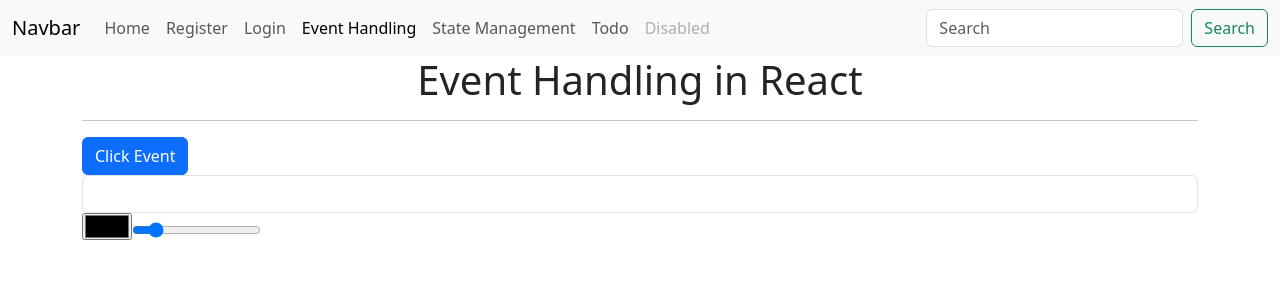
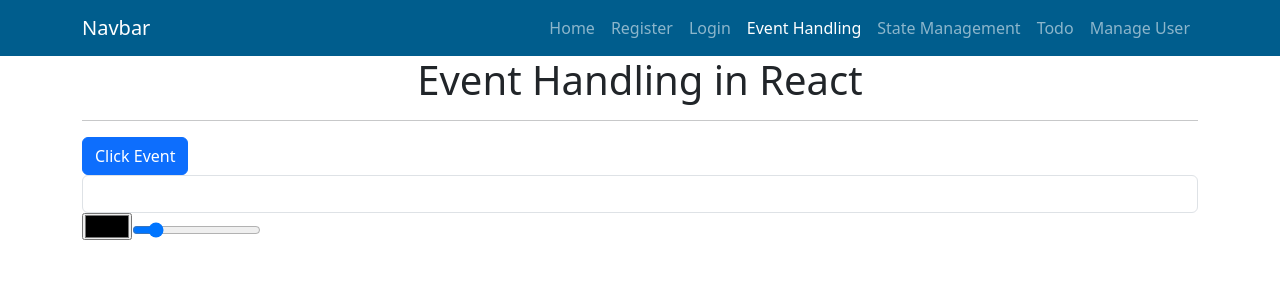
Before and after one commit to digipodium/DP-2023-AUG-MERN-06-00-SS, a React (Vite) app in the folder Section 2/frontend/: page /eventhandling in a window 1280 px wide. Shown: the top 300 px of the page. Built offline with nearby package versions, Linux system fonts and the light colour scheme.

Commit message:
manage user

```diff
--- a/Section 2/frontend/index.html
+++ b/Section 2/frontend/index.html
@@ -5,6 +5,7 @@
     <link rel="icon" type="image/svg+xml" href="/vite.svg" />
     <meta name="viewport" content="width=device-width, initial-scale=1.0" />
     <title>My React App</title>
+    <link rel="stylesheet" href="https://cdnjs.cloudflare.com/ajax/libs/font-awesome/6.4.2/css/all.min.css" integrity="sha512-z3gLpd7yknf1YoNbCzqRKc4qyor8gaKU1qmn+CShxbuBusANI9QpRohGBreCFkKxLhei6S9CQXFEbbKuqLg0DA==" crossorigin="anonymous" referrerpolicy="no-referrer" />
     <link href="https://cdn.jsdelivr.net/npm/bootstrap@5.3.2/dist/css/bootstrap.min.css" rel="stylesheet" integrity="sha384-T3c6CoIi6uLrA9TneNEoa7RxnatzjcDSCmG1MXxSR1GAsXEV/Dwwykc2MPK8M2HN" crossorigin="anonymous">
   </head>
   <body>
--- a/Section 2/frontend/src/App.jsx
+++ b/Section 2/frontend/src/App.jsx
@@ -12,6 +12,7 @@ import Todo from "./components/Todo";
 import { Toaster } from "react-hot-toast";
 import { AnimatePresence } from "framer-motion";
 import { SnackbarProvider } from "notistack";
+import ManageUser from "./components/ManageUser";
 
 const App = () => {
   return (
@@ -28,6 +29,7 @@ const App = () => {
           <Route path="/eventhandling" element={<EventHandling />} />
           <Route path="/state" element={<StateManagement />} />
           <Route path="/todo" element={<Todo />} />
+          <Route path="/manageuser" element={<ManageUser />} />
           <Route path="*" element={<NotFound />} />
 
         </Routes>
--- /dev/null
+++ b/Section 2/frontend/src/components/ManageUser.jsx
@@ -0,0 +1,71 @@
+import React, { useEffect, useState } from 'react'
+
+const ManageUser = () => {
+
+    const [userList, setUserList] = useState([]);
+
+    const fetchUserData = async () => {
+        const res = await fetch('http://localhost:5000/user/getall');
+        console.log(res.status);
+        const data = await res.json();
+        console.log(data);
+        setUserList(data);
+    };
+
+    useEffect(() => {
+        fetchUserData();
+    }, [])
+
+
+    return (
+        <div>
+
+            <div className='container'>
+
+                <h2 className='text-center'>Manage User</h2>
+                <hr />
+
+                <table className='table table-dark'>
+
+                    <thead>
+                        <tr>
+                            <th>ID</th>
+                            <th>Email</th>
+                            <th>Name</th>
+                            <th>Password</th>
+                            <th></th>
+                            <th></th>
+                        </tr>
+                    </thead>
+                    <tbody>
+                        {
+                            userList.map((user) => (
+                                <tr>
+                                    <td>{user._id}</td>
+                                    <td>{user.email}</td>
+                                    <td>{user.name}</td>
+                                    <td>{user.password}</td>
+                                    <td>
+                                        <button className='btn btn-primary rounded-pill'>
+                                            <i class="fa-regular fa-pen-to-square"></i>&nbsp;Edit
+                                        </button>
+                                    </td>
+                                    <td>
+                                        <button className='btn btn-danger rounded-pill'>
+                                            <i class="fa-solid fa-trash"></i>&nbsp;Delete
+                                        </button>
+                                    </td>
+                                </tr>
+                            ))
+                        }
+                    </tbody>
+
+                </table>
+
+            </div>
+
+        </div>
+    )
+}
+
+export default ManageUser
--- a/Section 2/frontend/src/components/Navbar.jsx
+++ b/Section 2/frontend/src/components/Navbar.jsx
@@ -3,8 +3,8 @@ import { Link, NavLink } from 'react-router-dom'
 
 const Navbar = () => {
   return (
-    <nav className="navbar navbar-expand-lg bg-body-tertiary">
-      <div className="container-fluid">
+    <nav className="navbar navbar-expand-lg navbar-dark" style={{backgroundColor: '#005d8d'}}>
+      <div className="container">
         <a className="navbar-brand" href="#">
           Navbar
         </a>
@@ -20,7 +20,7 @@ const Navbar = () => {
           <span className="navbar-toggler-icon" />
         </button>
         <div className="collapse navbar-collapse" id="navbarSupportedContent">
-          <ul className="navbar-nav me-auto mb-2 mb-lg-0">
+          <ul className="navbar-nav ms-auto mb-2 mb-lg-0">
             <li className="nav-item">
               <NavLink className="nav-link" to="/">
                 Home
@@ -51,24 +51,12 @@ const Navbar = () => {
                 Todo
               </NavLink>
             </li>
-
             <li className="nav-item">
-              <a className="nav-link disabled" aria-disabled="true">
-                Disabled
-              </a>
+              <NavLink className="nav-link" to="/manageuser">
+                Manage User
+              </NavLink>
             </li>
           </ul>
-          <form className="d-flex" role="search">
-            <input
-              className="form-control me-2"
-              type="search"
-              placeholder="Search"
-              aria-label="Search"
-            />
-            <button className="btn btn-outline-success" type="submit">
-              Search
-            </button>
-          </form>
         </div>
       </div>
     </nav>
```
